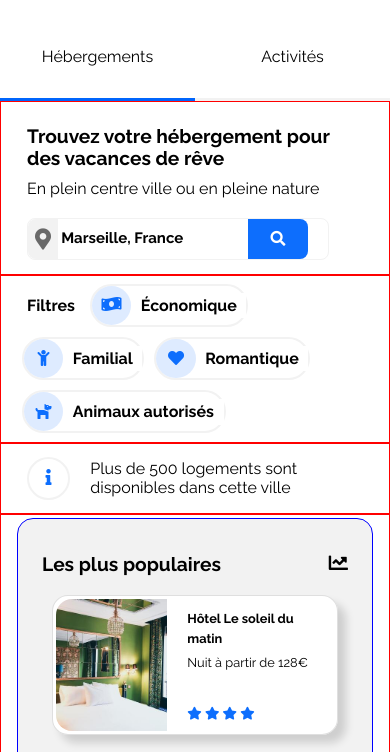
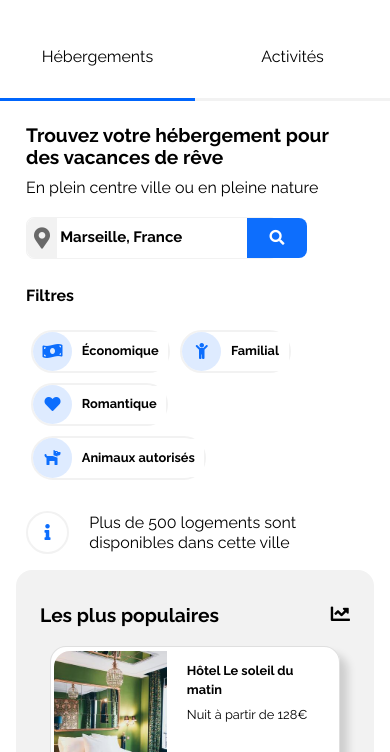
Before and after one commit to oolyster/AdelineReaux_2_27102020, a plain HTML site: page index.html in a window 390 px wide. Shown: the part 68-820 px from the top of the page. Drawn offline with Linux system fonts and the light colour scheme.

Commit message:
ajustements 2

```diff
--- a/css/reservia-ar.css
+++ b/css/reservia-ar.css
@@ -39,10 +39,13 @@ a {
     flex-direction: row;
 }
 
+.flex {
+    display: flex;
+}
+
 /*CONTAINERS*/
 /*sections*/
 .grand-container {
-    border: 1px solid #ff0000;
     display: flex;
     flex-wrap: wrap;
     background-color: transparent;
@@ -57,7 +60,6 @@ a {
 
 /*encadré gris*/
 .container-carte-grand {
-    border: 1px solid blue;
     display: flex;
     padding: 1.5em;
     box-sizing: border-box;
@@ -527,16 +529,13 @@ p.footer {
         flex-direction: column;
     }
 
-    .container-11 {
-        width: 100%;
-    }
-
     .container-5 {
         max-width: 98%;
         padding: 10px;
+        flex-wrap: wrap;
     }
     .container-11 {
-        width: 300px;
+        width: 250px;
     }
     .form-wrapper-2 {
         width: 250px;
@@ -566,6 +565,10 @@ p.footer {
     .ligne-responsive {
         flex-direction: row;
     }
+    .colonne-responsive {
+        flex-direction: column;
+    }
+
     .carte-corps>.fa {
         font-size: 0.6em;
     }
--- a/index.html
+++ b/index.html
@@ -39,16 +39,17 @@
                 </div>
             </div>
     </div>
-    <div class="grand-container ligne-responsive">
+    <div class="grand-container direction-ligne ligne-responsive">
         <div class="container-5 filtre">
             <p class="bold">Filtres</p>
         </div>
+        <div class="container-5 flex direction-ligne">
             <div class="container-10 zoom">
                 <div class="container-9">
                     <a href="#"><i class="fas fa-money-bill-wave couleur-bleu"></i></a>
                 </div>
                 <div class="container-8">
-                <a href="#"><p class="bold">Économique</p></a>
+                    <a href="#"><p class="bold petit">Économique</p></a>
                 </div>
             </div>
             <div class="container-10 zoom">
@@ -56,7 +57,7 @@
                     <a href="#"><i class="fas fa-child couleur-bleu"></i></a>
                 </div>
                 <div class="container-8">
-                <a href="#"><p class="bold">Familial</p></a>
+                    <a href="#"><p class="bold petit">Familial</p></a>
                 </div>
             </div>
             <div class="container-10 zoom">
@@ -64,7 +65,7 @@
                     <a href="#"><i class="fas fa-heart couleur-bleu"></i></a>
                 </div>
                 <div class="container-8">
-                <a href="#"><p class="bold">Romantique</p></a>
+                    <a href="#"><p class="bold petit">Romantique</p></a>
                 </div>
             </div>
             <div class="container-10 zoom">
@@ -72,7 +73,8 @@
                     <a href="#"><i class="fas fa-dog couleur-bleu"></i></a>
                 </div>
                 <div class="container-8">
-                <a href="#"><p class="bold">Animaux autorisés</p></a>
+                    <a href="#"><p class="bold petit">Animaux autorisés</p></a>
+                </div>
             </div>
         </div>
     </div>
```
Lines whose indentation alone changed are shown as unchanged.
